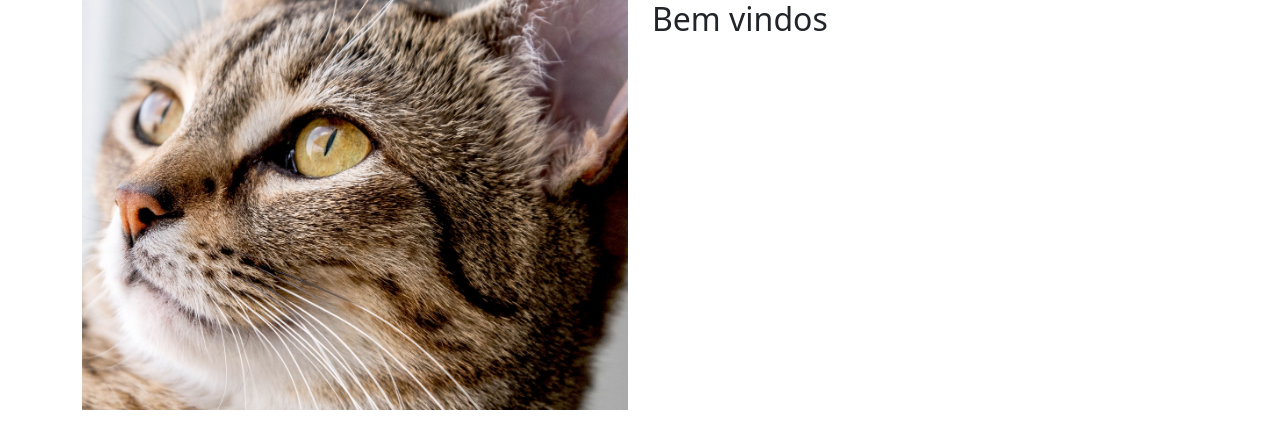
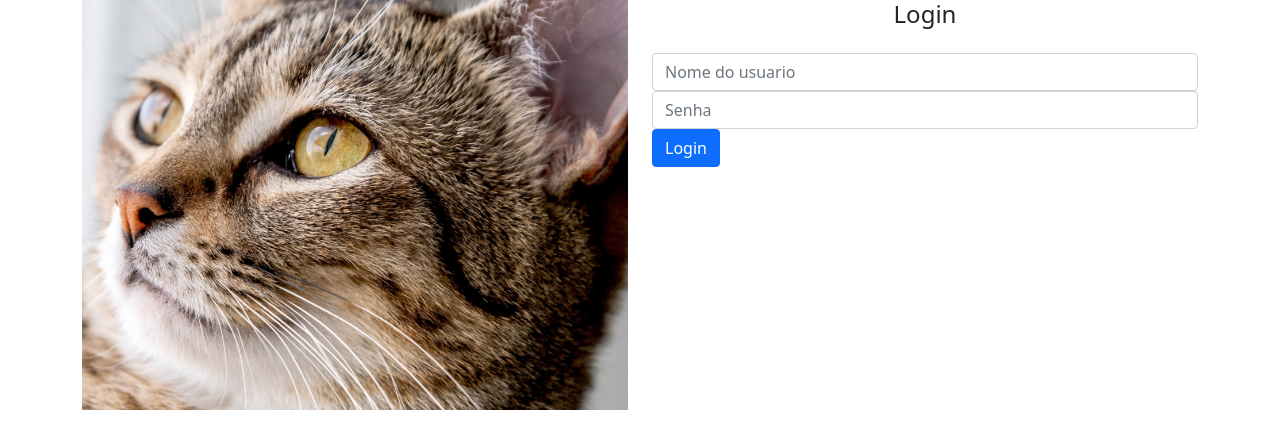
Before and after one commit to JoseNeto09/faceCat_angular, an Angular app: page /home in a window 1280 px wide. Before the commit this address led to /. Shown: the top 448 px of the page. Built offline with nearby package versions, Linux system fonts and the light colour scheme.

Commit message:
criando rota de login

```diff
--- a/src/app/app-routing.module.ts
+++ b/src/app/app-routing.module.ts
@@ -1,10 +1,21 @@
 import { NgModule } from '@angular/core';
 import { RouterModule, Routes } from '@angular/router';
 
-const routes: Routes = [];
+const routes: Routes = [
+  {
+    path:'',
+    pathMatch: 'full',
+    redirectTo: 'home',
+  },
+  {
+    path: 'home',
+    loadChildren:() =>import('./home/home.module').then((m)=>m.HomeModule),
+  }
+];
 
 @NgModule({
   imports: [RouterModule.forRoot(routes)],
   exports: [RouterModule]
 })
+
 export class AppRoutingModule { }
--- a/src/app/app.component.html
+++ b/src/app/app.component.html
@@ -1 +1 @@
-<app-home></app-home>
+<router-outlet></router-outlet>
--- a/src/app/app.module.ts
+++ b/src/app/app.module.ts
@@ -9,11 +9,7 @@
   declarations: [
     AppComponent
   ],
-  imports: [
-    BrowserModule,
-    AppRoutingModule,
-    HomeModule
-  ],
+  imports:[BrowserModule, AppRoutingModule],
   providers: [],
   bootstrap: [AppComponent]
 })
--- a/src/app/home/home-routing.module.ts
+++ b/src/app/home/home-routing.module.ts
@@ -1,7 +1,20 @@
+import { LoginComponent } from './login/login.component';
+import { HomeComponent } from './home.component';
 import { NgModule } from '@angular/core';
 import { RouterModule, Routes } from '@angular/router';
 
-const routes: Routes = [];
+const routes: Routes = [
+  {
+    path: '',
+    component: HomeComponent,
+    children: [
+      {
+        path: '',
+        component:LoginComponent,
+      },
+    ],
+  },
+];
 
 @NgModule({
   imports: [RouterModule.forChild(routes)],
--- a/src/app/home/home.component.html
+++ b/src/app/home/home.component.html
@@ -8,7 +8,7 @@
       />
     </div>
     <div class="col-md-6">
-      <h2>Bem vindos</h2>
+      <router-outlet></router-outlet>
     </div>
   </div>
 </div>
--- a/src/app/home/home.module.ts
+++ b/src/app/home/home.module.ts
@@ -3,11 +3,13 @@
 
 import { HomeRoutingModule } from './home-routing.module';
 import { HomeComponent } from './home.component';
+import { LoginComponent } from './login/login.component';
 
 
 @NgModule({
   declarations: [
-    HomeComponent
+    HomeComponent,
+    LoginComponent
   ],
   imports: [CommonModule,HomeRoutingModule],
   exports: [HomeComponent],
--- /dev/null
+++ b/src/app/home/login/login.component.html
@@ -0,0 +1,13 @@
+<h4 class="text-center">Login</h4>
+
+<form class="form mt-4">
+  <div class="form-group">
+    <input class="form-control" placeholder="Nome do usuario" />
+  </div>
+
+  <div class="form-group">
+    <input type="password" class="form-control" placeholder="Senha" />
+  </div>
+
+  <button type="submit" class="btn btn-primary btn-block">Login</button>
+</form>
--- /dev/null
+++ b/src/app/home/login/login.component.ts
@@ -0,0 +1,15 @@
+import { Component, OnInit } from '@angular/core';
+
+@Component({
+  selector: 'app-login',
+  templateUrl: './login.component.html',
+  styleUrls: ['./login.component.css']
+})
+export class LoginComponent implements OnInit {
+
+  constructor() { }
+
+  ngOnInit(): void {
+  }
+
+}
```
Also changed, not shown: src/app/home/login/login.component.css (added), src/assets/img/home.jpg, 1 other file (tests, documents, lock files or other folders).
